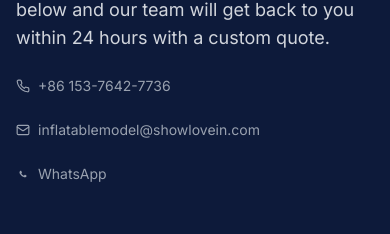
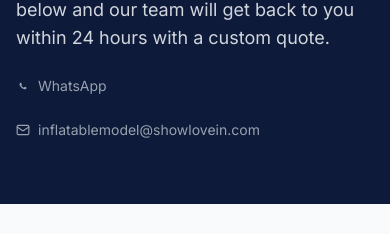
Before and after one commit to guyueabc/inflatacraft-pro, a Next.js app: page /contact in a window 390 px wide. Shown: the part 180-414 px from the top of the page. Built offline with nearby package versions, Linux system fonts and the light colour scheme; no server answers.

Commit message:
fix: remove phone number from contact page, fix empty line rendering '?' in contact cards

```diff
--- a/src/app/contact/page.tsx
+++ b/src/app/contact/page.tsx
@@ -3,7 +3,7 @@ import { GetQuoteClient } from '@/components/get-quote/get-quote-client'
 
 export const metadata: Metadata = {
   title: 'Contact Us | Get a Free Quote | InflatableModel',
-  description: 'Contact InflatableModel for custom inflatable inquiries. Free 3D renderings. Call +86 157-6427-7366 or email inflatablemodel@showlovein.com.',
+  description: 'Contact InflatableModel for custom inflatable inquiries. Free 3D renderings. Email us or send a WhatsApp message.',
   openGraph: {
     title: 'Contact InflatableModel | Get a Free Quote',
     description: 'Contact us for custom inflatable inquiries. Free 3D renderings.',
@@ -24,7 +24,6 @@ export default function ContactPage() {
             url: 'https://www.qddjtx.com',
             contactPoint: {
               '@type': 'ContactPoint',
-              telephone: '+86-157-6427-7366',
               email: 'inflatablemodel@showlovein.com',
               contactType: 'sales',
               availableLanguage: ['English', 'Chinese'],
@@ -47,16 +46,12 @@ export default function ContactPage() {
           {/* Quick contact info */}
           <div className="mt-6 flex flex-wrap gap-6 text-sm text-gray-400">
             <a href="https://wa.me/8615376427736" target="_blank" rel="noopener noreferrer" className="inline-flex items-center gap-2 hover:text-white transition-colors">
-              <svg xmlns="http://www.w3.org/2000/svg" width="14" height="14" viewBox="0 0 24 24" fill="none" stroke="currentColor" strokeWidth="2" strokeLinecap="round" strokeLinejoin="round"><path d="M22 16.92v3a2 2 0 0 1-2.18 2 19.79 19.79 0 0 1-8.63-3.07 19.5 19.5 0 0 1-6-6 19.79 19.79 0 0 1-3.07-8.67A2 2 0 0 1 4.11 2h3a2 2 0 0 1 2 1.72 12.84 12.84 0 0 0 .7 2.81 2 2 0 0 1-.45 2.11L8.09 9.91a16 16 0 0 0 6 6l1.27-1.27a2 2 0 0 1 2.11-.45 12.84 12.84 0 0 0 2.81.7A2 2 0 0 1 22 16.92z"/></svg>
-              +86 153-7642-7736
+              <svg xmlns="http://www.w3.org/2000/svg" width="14" height="14" viewBox="0 0 24 24" fill="currentColor"><path d="M17.472 14.382c-.297-.149-1.758-.867-2.03-.967-.273-.099-.471-.148-.67.15-.197.297-.767.966-.94 1.164-.173.199-.347.223-.644.075-.297-.15-1.255-.463-2.39-1.475-.883-.788-1.48-1.761-1.653-2.059-.173-.297-.018-.458.13-.606.134-.133.298-.347.446-.52.149-.174.198-.298.298-.497.099-.198.05-.371-.025-.52-.075-.149-.669-1.612-.916-2.207-.242-.579-.487-.5-.669-.51-.173-.008-.371-.01-.57-.01-.198 0-.52.074-.792.372-.272.297-1.04 1.016-1.04 2.479 0 1.462 1.065 2.875 1.213 3.074.149.198 2.096 3.2 5.077 4.487.709.306 1.262.489 1.694.625.712.227 1.36.195 1.871.118.571-.085 1.758-.719 2.006-1.413.248-.694.248-1.289.173-1.413-.074-.124-.272-.198-.57-.347"/></svg>
+              WhatsApp
             </a>
             <a href="mailto:inflatablemodel@showlovein.com" className="inline-flex items-center gap-2 hover:text-white transition-colors">
               <svg xmlns="http://www.w3.org/2000/svg" width="14" height="14" viewBox="0 0 24 24" fill="none" stroke="currentColor" strokeWidth="2" strokeLinecap="round" strokeLinejoin="round"><rect width="20" height="16" x="2" y="4" rx="2"/><path d="m22 7-8.97 5.7a1.94 1.94 0 0 1-2.06 0L2 7"/></svg>
               inflatablemodel@showlovein.com
-            </a>
-            <a href="https://wa.me/8615376427736" className="inline-flex items-center gap-2 hover:text-white transition-colors">
-              <svg xmlns="http://www.w3.org/2000/svg" width="14" height="14" viewBox="0 0 24 24" fill="currentColor"><path d="M17.472 14.382c-.297-.149-1.758-.867-2.03-.967-.273-.099-.471-.148-.67.15-.197.297-.767.966-.94 1.164-.173.199-.347.223-.644.075-.297-.15-1.255-.463-2.39-1.475-.883-.788-1.48-1.761-1.653-2.059-.173-.297-.018-.458.13-.606.134-.133.298-.347.446-.52.149-.174.198-.298.298-.497.099-.198.05-.371-.025-.52-.075-.149-.669-1.612-.916-2.207-.242-.579-.487-.5-.669-.51-.173-.008-.371-.01-.57-.01-.198 0-.52.074-.792.372-.272.297-1.04 1.016-1.04 2.479 0 1.462 1.065 2.875 1.213 3.074.149.198 2.096 3.2 5.077 4.487.709.306 1.262.489 1.694.625.712.227 1.36.195 1.871.118.571-.085 1.758-.719 2.006-1.413.248-.694.248-1.289.173-1.413-.074-.124-.272-.198-.57-.347"/></svg>
-              WhatsApp
             </a>
           </div>
         </div>
--- a/src/components/contact/contact-client.tsx
+++ b/src/components/contact/contact-client.tsx
@@ -53,15 +53,15 @@ const SUBJECT_OPTIONS = [
 
 const CONTACT_CARDS = [
   {
-    icon: Phone,
-    title: "Phone",
-    lines: ["", "(313) 555-0142"],
-    action: { label: "WhatsApp Us", href: "https://wa.me/8615376427736" },
+    icon: MessageCircle,
+    title: "WhatsApp",
+    lines: ["Chat with our team instantly", "Average response: under 2 min"],
+    action: { label: "Start Chat", href: "https://wa.me/8615376427736" },
   },
   {
     icon: Mail,
     title: "Email",
-    lines: ["inflatablemodel@showlovein.com", "support@inflatacraftpro.com"],
+    lines: ["inflatablemodel@showlovein.com"],
     action: { label: "Send Email", href: "mailto:inflatablemodel@showlovein.com" },
   },
   {
@@ -83,16 +83,6 @@ const CONTACT_CARDS = [
       "Weekend by appointment",
     ],
     action: null,
-  },
-  {
-    icon: MessageCircle,
-    title: "Live Chat",
-    lines: [
-      "Chat with our team in real-time",
-      "Average response: under 2 min",
-      "Available during business hours",
-    ],
-    action: { label: "Start Chat", href: "#" },
   },
 ];
 
```
